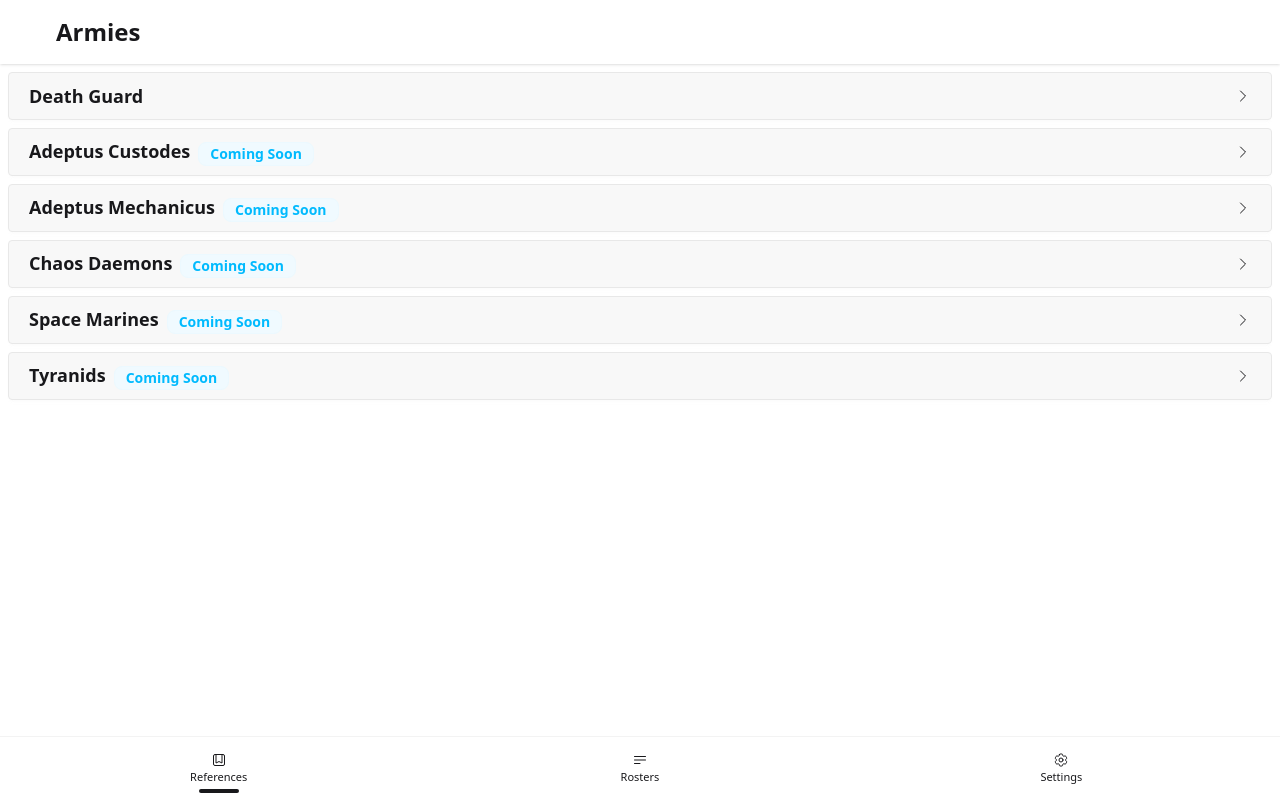
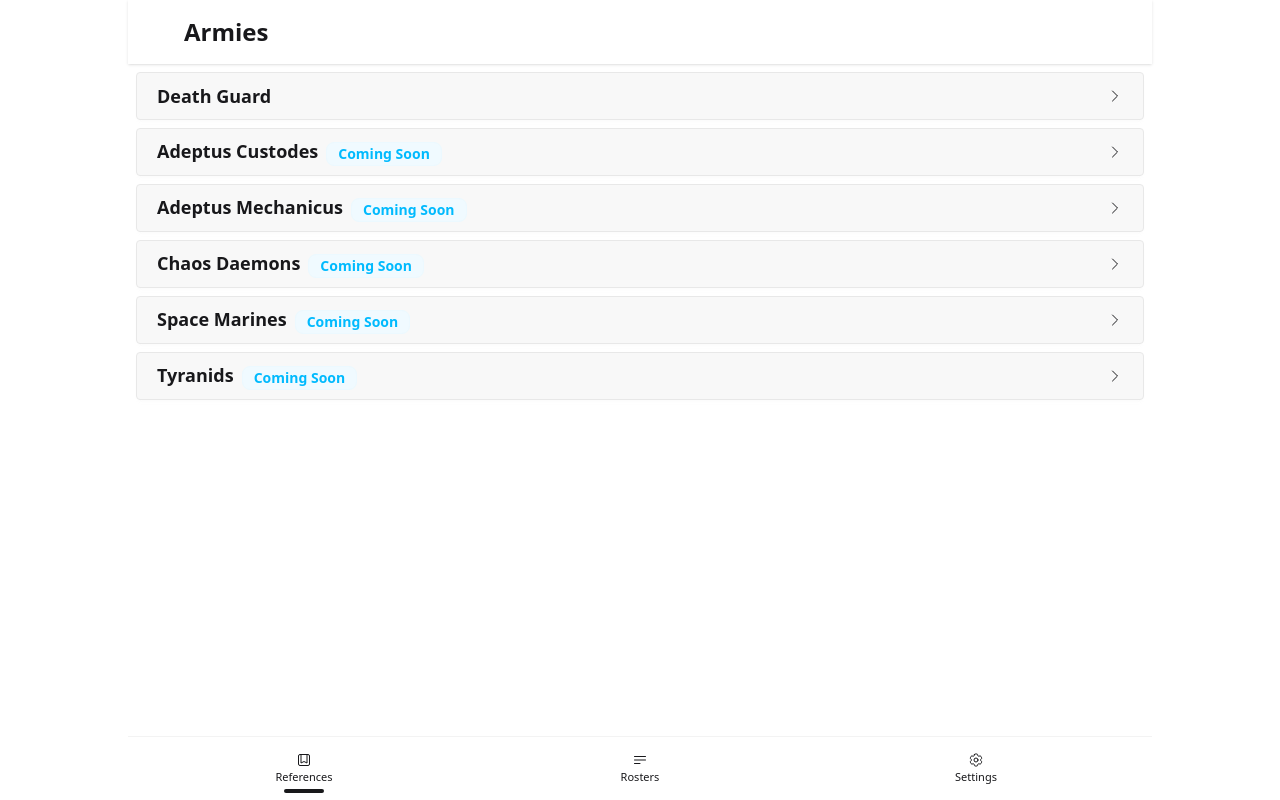
Before and after one commit to lavieennoir/wh, a Next.js app: page / in a window 1280 px wide. Built offline with nearby package versions, Linux system fonts and the light colour scheme.

Commit message:
feat: layout max width

```diff
--- a/app/layout.tsx
+++ b/app/layout.tsx
@@ -15,7 +15,7 @@
           sizes="<generated>"
         />
       </Head>
-      <body className="bg-base-100">{children}</body>
+      <body className="bg-base-100 max-w-5xl mx-auto">{children}</body>
     </html>
   );
 }
--- a/src/components/Navbar.tsx
+++ b/src/components/Navbar.tsx
@@ -14,7 +14,7 @@
   return (
     <nav className="navbar bg-base-100 shadow-sm gap-2">
       {!hideBackButton && (
-        <Link href={href || '/'} className="btn btn-circle btn-ghost">
+        <Link href={href || '/'} className="btn btn-circle btn-ghost" aria-label="Back">
           <ChevronLeftIcon className="size-4" />
         </Link>
       )}
--- a/src/components/Navigation.tsx
+++ b/src/components/Navigation.tsx
@@ -32,7 +32,7 @@
 
 export default function Navigation({ activeTab }: NavigationProps) {
   return (
-    <footer className="dock dock-md">
+    <footer className="dock dock-md max-w-5xl mx-auto">
       {tabs.map((tab) => (
         <Link key={tab.key} href={tab.href} className={activeTab === tab.key ? 'dock-active' : ''}>
           <tab.icon className="size-4" />
```
